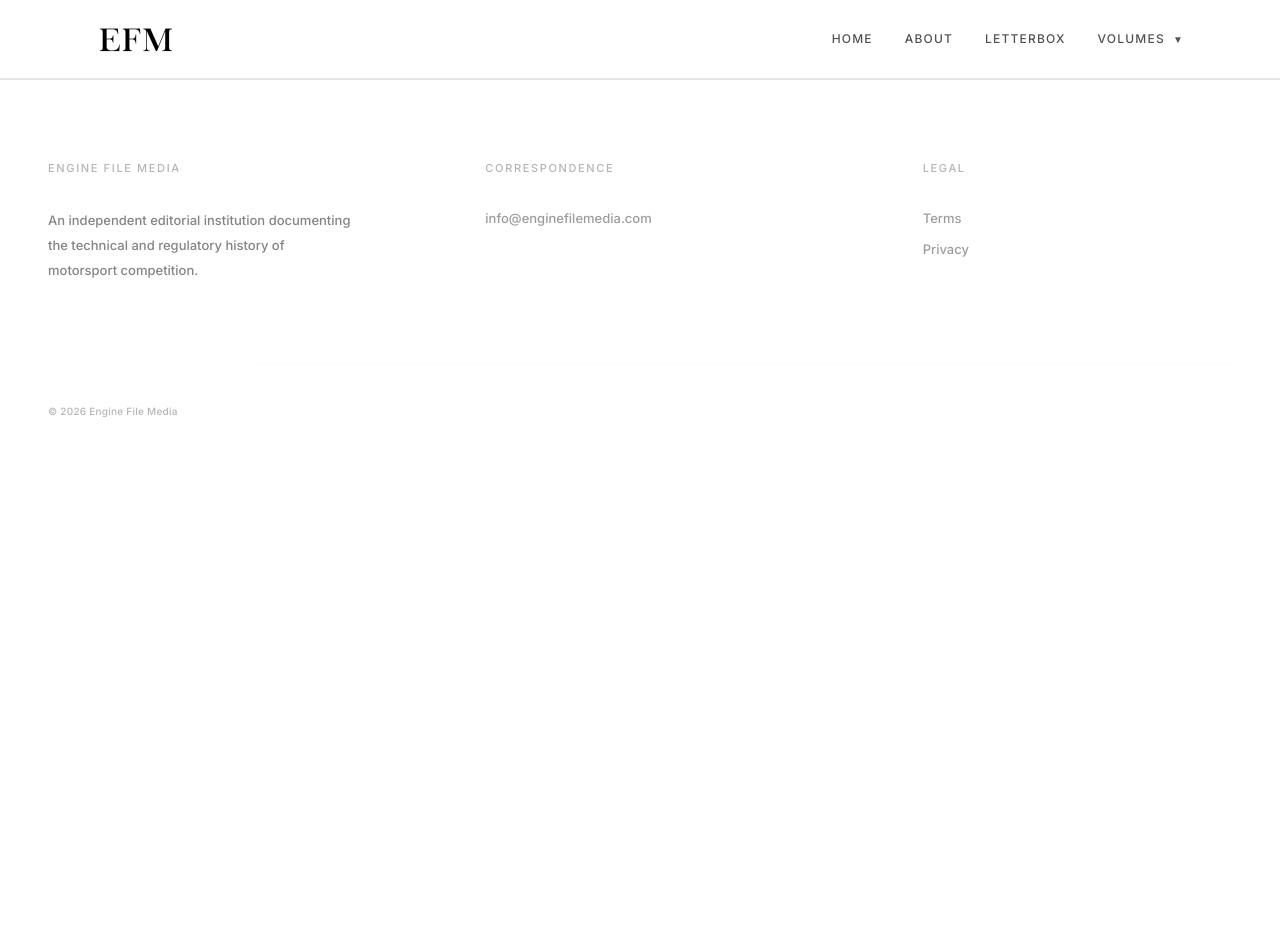
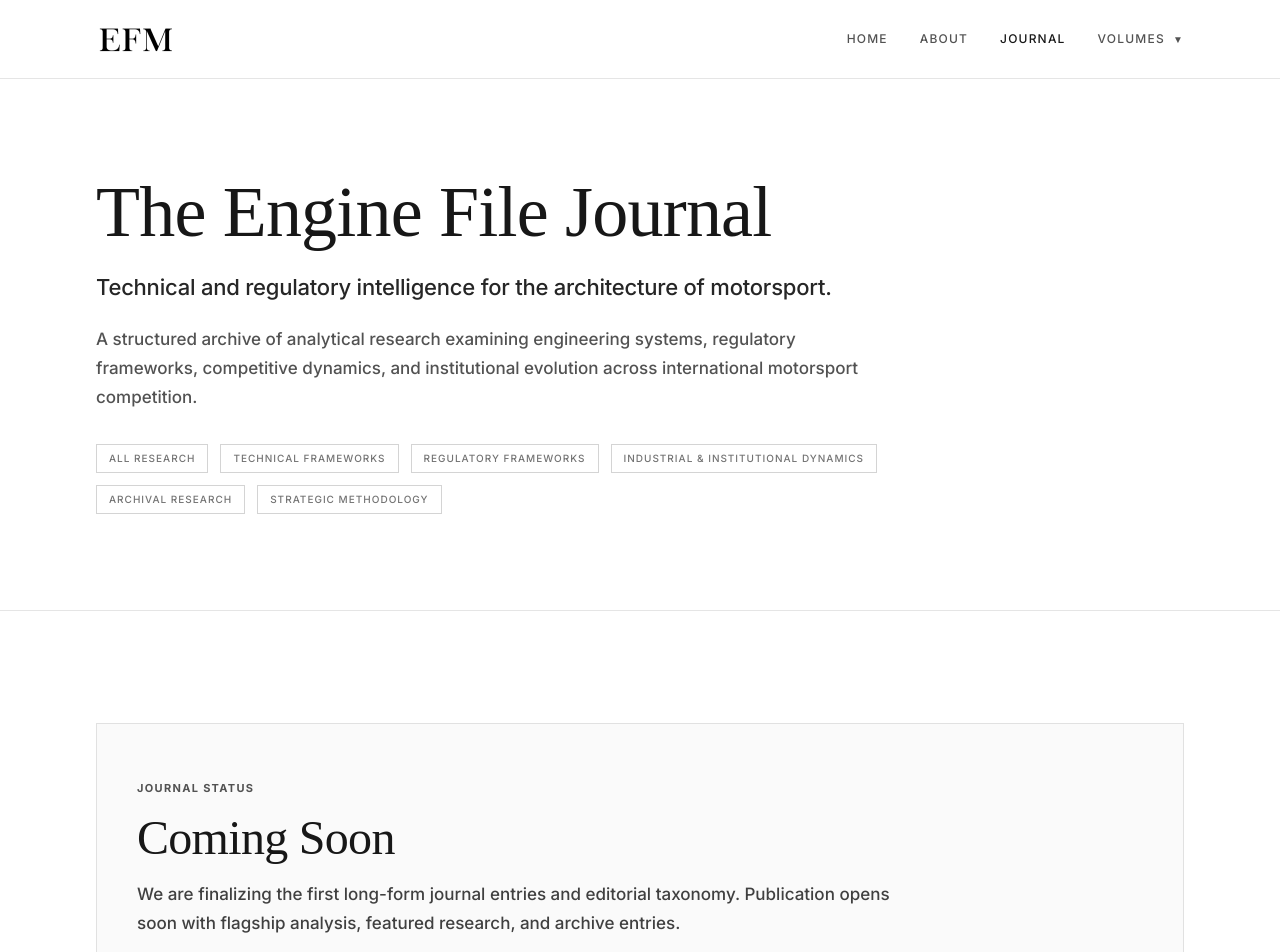
Before and after one commit to Engine-File-Media/front-engine-file-media, a React (Vite) app: page /journal in a window 1280 px wide. Shown: the top 952 px of the page. Before the commit the page ends 800 px from the top, so only its background shows below. Built offline with nearby package versions, Linux system fonts and the light colour scheme.

Commit message:
Add Journal and NotFound pages; update routing and Navbar links

```diff
--- a/src/App.tsx
+++ b/src/App.tsx
@@ -5,7 +5,8 @@ import FooterGeneral from './components/layout/FooterGeneral';
 import HomePage from './components/HomePage';
 import AboutPage from './components/AboutPage';
 import VolumeIPage from './components/Volume1Page';
-import LetterboxPage from './components/LetterboxPage';
+import JournalPage from './components/JournalPage';
+import NotFoundPage from './components/NotFoundPage';
 
 function App() {
   const location = useLocation();
@@ -18,7 +19,8 @@ function App() {
         <Route path="/" element={<HomePage />} />
         <Route path="/about" element={<AboutPage />} />
         <Route path="/volume-i" element={<VolumeIPage />} />
-        <Route path="/letterbox" element={<LetterboxPage />} />
+        <Route path="/journal" element={<JournalPage />} />
+        <Route path="*" element={<NotFoundPage />} />
       </Routes>
       {isHome ? <Footer /> : <FooterGeneral />}
     </div>
--- /dev/null
+++ b/src/components/JournalPage.tsx
@@ -0,0 +1,82 @@
+function JournalPage() {
+    return (
+        <main className="w-full bg-white">
+            <section className="w-full border-b border-black/10 px-6 py-16 md:px-14 md:py-20 lg:px-24 lg:py-24">
+                <div className="mx-auto w-full max-w-7xl">
+                    <div className="max-w-4xl">
+                        <h1
+                            className="m-0 text-[44px] font-medium leading-[104%] tracking-[-0.8px] text-[#171717] md:text-[58px] lg:text-[72px]"
+                            style={{ fontFamily: 'Playfair Display, serif' }}
+                        >
+                            The Engine File Journal
+                        </h1>
+
+                        <p
+                            className="m-0 mt-5 text-[18px] font-normal leading-[160%] tracking-[-0.22px] text-[#262626] md:text-[22px]"
+                            style={{ fontFamily: 'Inter, sans-serif' }}
+                        >
+                            Technical and regulatory intelligence for the architecture of motorsport.
+                        </p>
+
+                        <p
+                            className="m-0 mt-5 max-w-3xl text-[15px] font-normal leading-[170%] text-[#525252] md:text-[17px]"
+                            style={{ fontFamily: 'Inter, sans-serif' }}
+                        >
+                            A structured archive of analytical research examining engineering systems, regulatory
+                            frameworks, competitive dynamics, and institutional evolution across international
+                            motorsport competition.
+                        </p>
+
+                        <div className="mt-8 flex flex-wrap gap-3">
+                            {[
+                                'All Research',
+                                'Technical Frameworks',
+                                'Regulatory Frameworks',
+                                'Industrial & Institutional Dynamics',
+                                'Archival Research',
+                                'Strategic Methodology',
+                            ].map((tag) => (
+                                <span
+                                    key={tag}
+                                    className="inline-flex items-center border border-[#D4D4D4] bg-white px-3 py-1.5 text-[10px] font-medium uppercase tracking-[1px] text-[#737373]"
+                                    style={{ fontFamily: 'Inter, sans-serif' }}
+                                >
+                                    {tag}
+                                </span>
+                            ))}
+                        </div>
+                    </div>
+                </div>
+            </section>
+
+            <section className="w-full bg-white px-6 py-20 md:px-14 md:py-24 lg:px-24 lg:py-28">
+                <div className="mx-auto w-full max-w-7xl border border-black/10 bg-[#FAFAFA] px-6 py-12 md:px-10 md:py-14">
+                    <p
+                        className="m-0 text-[11px] font-semibold uppercase tracking-[1.32px] text-[#525252]"
+                        style={{ fontFamily: 'Inter, sans-serif' }}
+                    >
+                        Journal Status
+                    </p>
+
+                    <h2
+                        className="m-0 mt-4 text-[36px] font-medium leading-[108%] tracking-[-0.7px] text-[#171717] md:text-[48px]"
+                        style={{ fontFamily: 'Playfair Display, serif' }}
+                    >
+                        Coming Soon
+                    </h2>
+
+                    <p
+                        className="m-0 mt-4 max-w-3xl text-[15px] font-medium leading-[170%] text-[#404040] md:text-[17px]"
+                        style={{ fontFamily: 'Inter, sans-serif' }}
+                    >
+                        We are finalizing the first long-form journal entries and editorial taxonomy.
+                        Publication opens soon with flagship analysis, featured research, and archive entries.
+                    </p>
+
+                </div>
+            </section>
+        </main>
+    );
+}
+
+export default JournalPage;
--- a/src/components/LetterboxPage.tsx
+++ /dev/null
@@ -1,7 +0,0 @@
-function LetterboxPage() {
-    return (
-        <main className="min-h-300">Letterbox</main>
-    );
-}
-
-export default LetterboxPage;
--- /dev/null
+++ b/src/components/NotFoundPage.tsx
@@ -0,0 +1,40 @@
+import { NavLink } from 'react-router-dom';
+
+function NotFoundPage() {
+    return (
+        <main className="w-full bg-white">
+            <section className="mx-auto flex min-h-[60vh] w-full max-w-5xl flex-col items-center justify-center px-6 py-16 text-center">
+                <p
+                    className="m-0 text-[12px] font-medium tracking-[2px] text-[#0A0A0A]/60"
+                    style={{ fontFamily: 'Inter, sans-serif' }}
+                >
+                    ERROR 404
+                </p>
+
+                <h1
+                    className="m-0 mt-4 text-[42px] font-semibold leading-[95%] text-[#0A0A0A] md:text-[56px]"
+                    style={{ fontFamily: 'Crimson Text, serif' }}
+                >
+                    Page not found
+                </h1>
+
+                <p
+                    className="m-0 mt-4 max-w-xl text-[17px] leading-[140%] text-[#0A0A0A]/70"
+                    style={{ fontFamily: 'Crimson Text, serif' }}
+                >
+                    The page you are looking for does not exist or may have been moved.
+                </p>
+
+                <NavLink
+                    to="/"
+                    className="mt-8 inline-flex items-center justify-center border border-[#030213] bg-[#030213] px-8 py-3 text-[13px] font-semibold uppercase tracking-[1.4px] text-white no-underline"
+                    style={{ fontFamily: 'Inter, sans-serif' }}
+                >
+                    Return Home
+                </NavLink>
+            </section>
+        </main>
+    );
+}
+
+export default NotFoundPage;
--- a/src/components/layout/Navbar.tsx
+++ b/src/components/layout/Navbar.tsx
@@ -5,7 +5,7 @@ import logo from '../../assets/FIGMA/image.png';
 const mainNavLinks = [
     { label: 'HOME', path: '/' },
     { label: 'ABOUT', path: '/about' },
-    { label: 'LETTERBOX', path: '/letterbox' },
+    { label: 'JOURNAL', path: '/journal' },
 ];
 
 const volumeLinks = [
```
